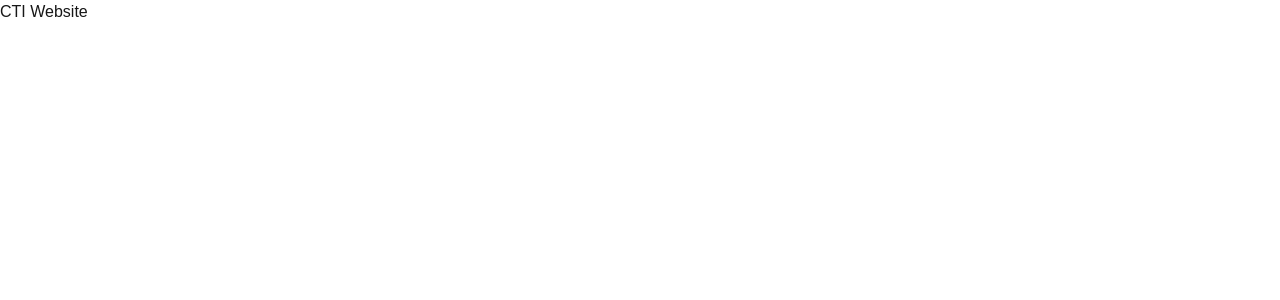
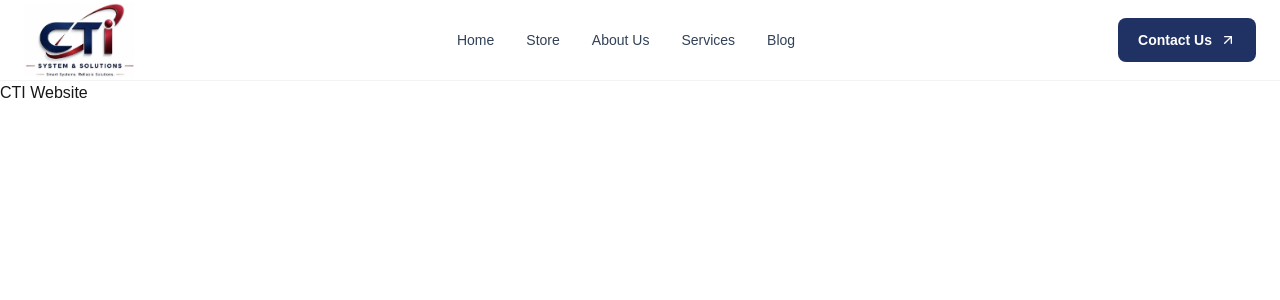
Before and after one commit to Nvd063/cti-website, a Next.js app: page / in a window 1280 px wide. Shown: the top 300 px of the page. Built offline with nearby package versions, Linux system fonts and the light colour scheme.

Commit message:
Navbar initialisation

```diff
--- a/package.json
+++ b/package.json
@@ -9,6 +9,7 @@
     "lint": "eslint"
   },
   "dependencies": {
+    "lucide-react": "^1.79.0",
     "next": "16.4.6",
     "react": "19.3.0",
     "react-dom": "19.3.0"
--- a/src/app/layout.tsx
+++ b/src/app/layout.tsx
@@ -1,8 +1,9 @@
 import type { Metadata } from "next";
+import Header from "@/components/header/Header";
 import "./globals.css";
 
 export const metadata: Metadata = {
-  title: "CTI",
+  title: "CTI | System & Solutions",
   description: "Explore CTI products, services and solutions.",
 };
 
@@ -13,7 +14,10 @@ export default function RootLayout({
 }) {
   return (
     <html lang="en">
-      <body>{children}</body>
+      <body>
+        <Header />
+        {children}
+      </body>
     </html>
   );
 }
--- /dev/null
+++ b/src/components/header/Header.tsx
@@ -0,0 +1,91 @@
+
+"use client";
+
+import Image from "next/image";
+import Link from "next/link";
+import { Menu, X, ArrowUpRight } from "lucide-react";
+import { useState } from "react";
+
+const navLinks = [
+  { name: "Home", href: "/" },
+  { name: "Store", href: "/store" },
+  { name: "About Us", href: "/about" },
+  { name: "Services", href: "/services" },
+  { name: "Blog", href: "/blog" },
+];
+
+export default function Header() {
+  const [menuOpen, setMenuOpen] = useState(false);
+
+  return (
+    <header className="sticky top-0 z-50 border-b border-gray-100 bg-white/95 backdrop-blur-md">
+      <div className="mx-auto flex h-20 max-w-7xl items-center justify-between px-6">
+
+        {/* Logo */}
+        <Link href="/">
+          <Image
+            src="/images/logo/cti-logo.webp"
+            alt="CTI System and Solutions"
+            width={110}
+            height={65}
+            className="h-auto w-[110px] object-contain"
+          />
+        </Link>
+
+        {/* Desktop Navigation */}
+        <nav className="hidden items-center gap-8 lg:flex">
+          {navLinks.map((link) => (
+            <Link
+              key={link.href}
+              href={link.href}
+              className="text-sm font-medium text-slate-700 transition-colors hover:text-red-600"
+            >
+              {link.name}
+            </Link>
+          ))}
+        </nav>
+
+        {/* Contact Button */}
+        <Link
+          href="/contact"
+          className="hidden items-center gap-2 rounded-lg bg-[#203164] px-5 py-3 text-sm font-semibold text-white transition-colors hover:bg-red-600 lg:flex"
+        >
+          Contact Us
+          <ArrowUpRight size={16} />
+        </Link>
+
+        {/* Mobile Menu Button */}
+        <button
+          className="text-[#203164] lg:hidden"
+          onClick={() => setMenuOpen(!menuOpen)}
+          aria-label={menuOpen ? "Close menu" : "Open menu"}
+          aria-expanded={menuOpen}
+          aria-controls="mobile-navigation"
+        >
+          {menuOpen ? <X size={26} /> : <Menu size={26} />}
+        </button>
+      </div>
+
+      {/* Mobile Navigation */}
+      {menuOpen && (
+        <nav
+          id="mobile-navigation"
+          className="border-t border-gray-100 bg-white px-6 py-5 lg:hidden"
+        >
+          {[...navLinks, { name: "Contact Us", href: "/contact" }].map(
+            (link) => (
+              <Link
+                key={link.href}
+                href={link.href}
+                onClick={() => setMenuOpen(false)}
+                className="block border-b border-gray-100 py-3 text-sm font-medium text-slate-700 hover:text-red-600"
+              >
+                {link.name}
+              </Link>
+            )
+          )}
+        </nav>
+      )}
+    </header>
+  );
+}
```
Also changed, not shown: public/images/logo/cti-logo.webp (added), 1 other file (tests, documents, lock files or other folders).
